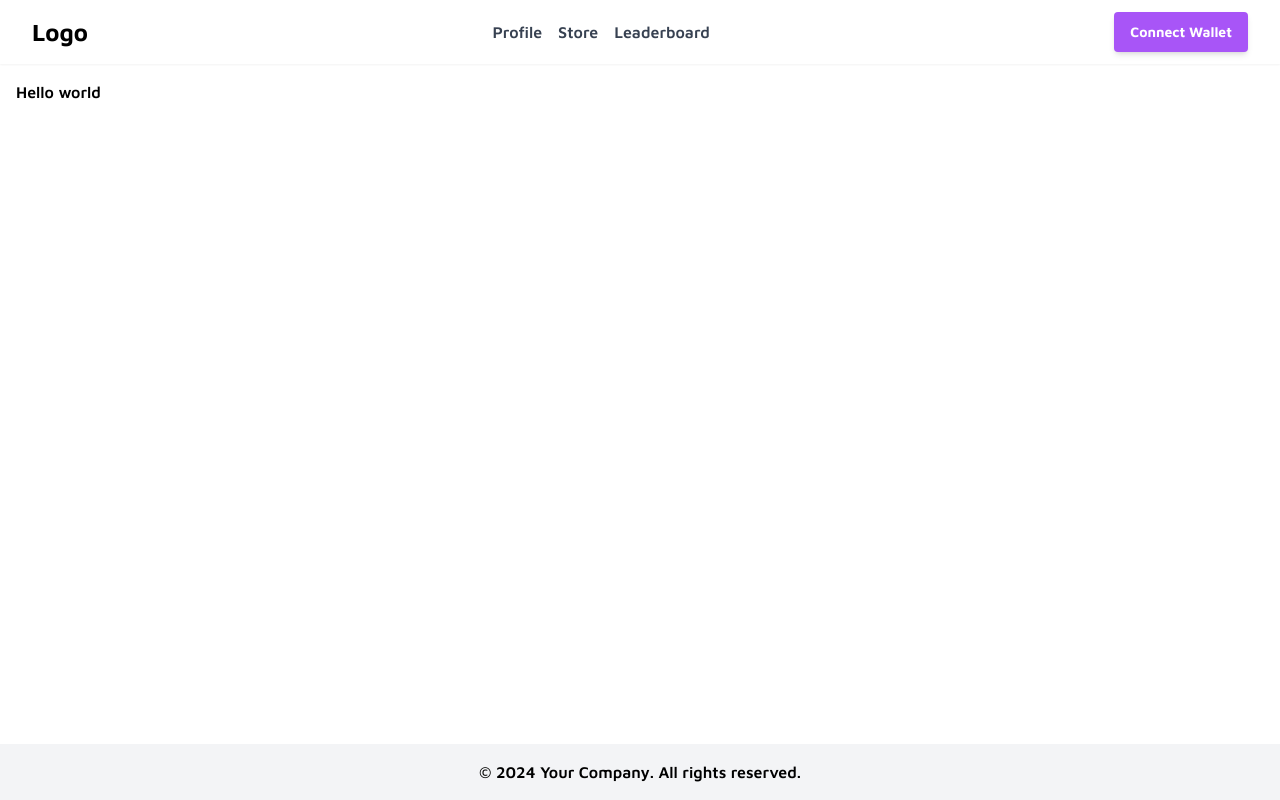
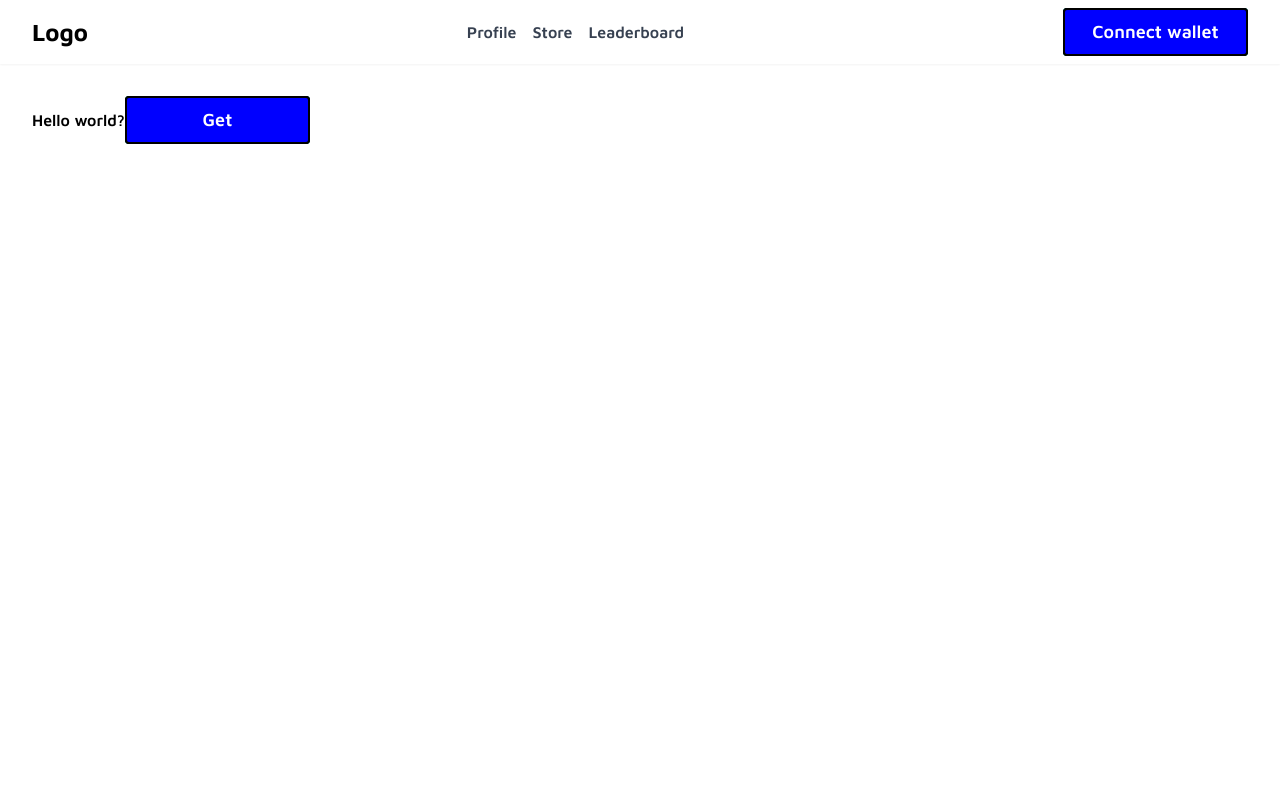
Before and after one commit to Ayushjain2205/proof-of-learning-protocol, a Next.js app: page / in a window 1280 px wide. Built offline with nearby package versions, Linux system fonts and the light colour scheme.

Commit message:
Add DOuble button

```diff
--- a/src/components/Custom/CustomButton.tsx
+++ /dev/null
@@ -1,26 +0,0 @@
-import React from "react";
-import { Button } from "@/components/ui/button";
-
-interface CustomButtonProps
-  extends React.ButtonHTMLAttributes<HTMLButtonElement> {
-  children: React.ReactNode;
-}
-
-const CustomButton: React.FC<CustomButtonProps> = ({ children, ...props }) => {
-  return (
-    <Button
-      className="relative font-bold py-2 px-4 rounded shadow-md
-                 transition-all duration-200 ease-in-out
-                 before:content-[''] before:absolute before:top-0 before:left-0
-                 before:w-full before:h-full before:bg-white before:rounded
-                 before:transform before:translate-y-0.5 before:translate-x-0.5
-                 hover:before:translate-y-0 hover:before:translate-x-0
-                 before:transition-transform before:duration-200 before:ease-in-out"
-      {...props}
-    >
-      <span className="relative z-10">{children}</span>
-    </Button>
-  );
-};
-
-export default CustomButton;
--- /dev/null
+++ b/src/components/Custom/DoubleButton.tsx
@@ -0,0 +1,42 @@
+import React from "react";
+
+const DoubleButton = ({
+  buttonText = "Get",
+  buttonColor = "blue",
+  backgroundColor = "#00EDBE",
+  width = "185px",
+  height = "48px",
+}) => {
+  const textSize =
+    height === "48px"
+      ? "text-lg"
+      : height === "70px"
+      ? "text-2xl"
+      : "text-base";
+
+  return (
+    <div className="relative inline-block group">
+      <button
+        className={`relative z-30 ${textSize} border-2 border-black rounded transition-transform duration-300 ease-in-out group-hover:-translate-x-[3%] group-hover:-translate-y-[12%]`}
+        style={{
+          backgroundColor: buttonColor,
+          color: "white",
+          width,
+          height,
+        }}
+      >
+        {buttonText}
+      </button>
+      <div
+        className={`absolute top-0 left-0 z-20 border-2 border-black rounded`}
+        style={{ width, height }}
+      ></div>
+      <div
+        className={`absolute top-0 left-0 z-10 rounded`}
+        style={{ backgroundColor, width, height }}
+      ></div>
+    </div>
+  );
+};
+
+export default DoubleButton;
--- a/src/components/Layout.tsx
+++ b/src/components/Layout.tsx
@@ -1,6 +1,6 @@
 import React from "react";
 import Link from "next/link";
-import { Button } from "@/components/ui/button";
+import DoubleButton from "./Custom/DoubleButton";
 
 const Layout = ({ children }: { children: React.ReactNode }) => {
   return (
@@ -26,17 +26,10 @@ const Layout = ({ children }: { children: React.ReactNode }) => {
               Leaderboard
             </Link>
           </div>
-          <Button className="bg-purple-500 hover:bg-purple-600 text-white font-bold py-2 px-4 rounded shadow-md hover:shadow-lg transition-all duration-200 ease-in-out transform hover:-translate-y-1 hover:translate-x-1">
-            Connect Wallet
-          </Button>
+          <DoubleButton buttonText="Connect wallet" />
         </nav>
       </header>
-      <main className="flex-grow p-4">{children}</main>
-      <footer className="bg-gray-100 py-4">
-        <div className="max-w-7xl mx-auto px-4 sm:px-6 lg:px-8 text-center">
-          © 2024 Your Company. All rights reserved.
-        </div>
-      </footer>
+      <main className="flex-grow p-8">{children}</main>
     </div>
   );
 };
--- a/src/pages/index.tsx
+++ b/src/pages/index.tsx
@@ -1,8 +1,14 @@
 import Image from "next/image";
 import { Inter } from "next/font/google";
+import CustomGumroadButton from "@/components/Custom/DoubleButton";
 
 const inter = Inter({ subsets: ["latin"] });
 
 export default function Home() {
-  return <div>Hello world</div>;
+  return (
+    <div>
+      Hello world?
+      <CustomGumroadButton />
+    </div>
+  );
 }
```
